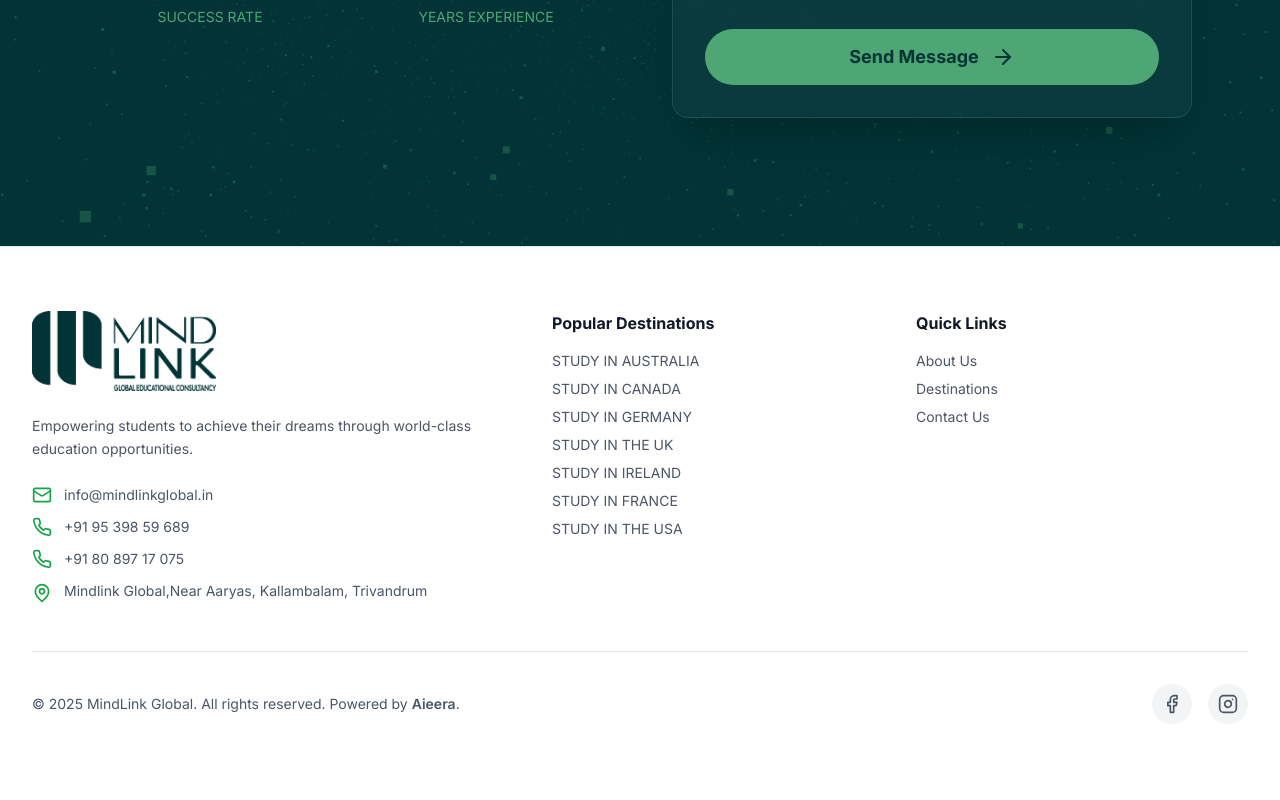
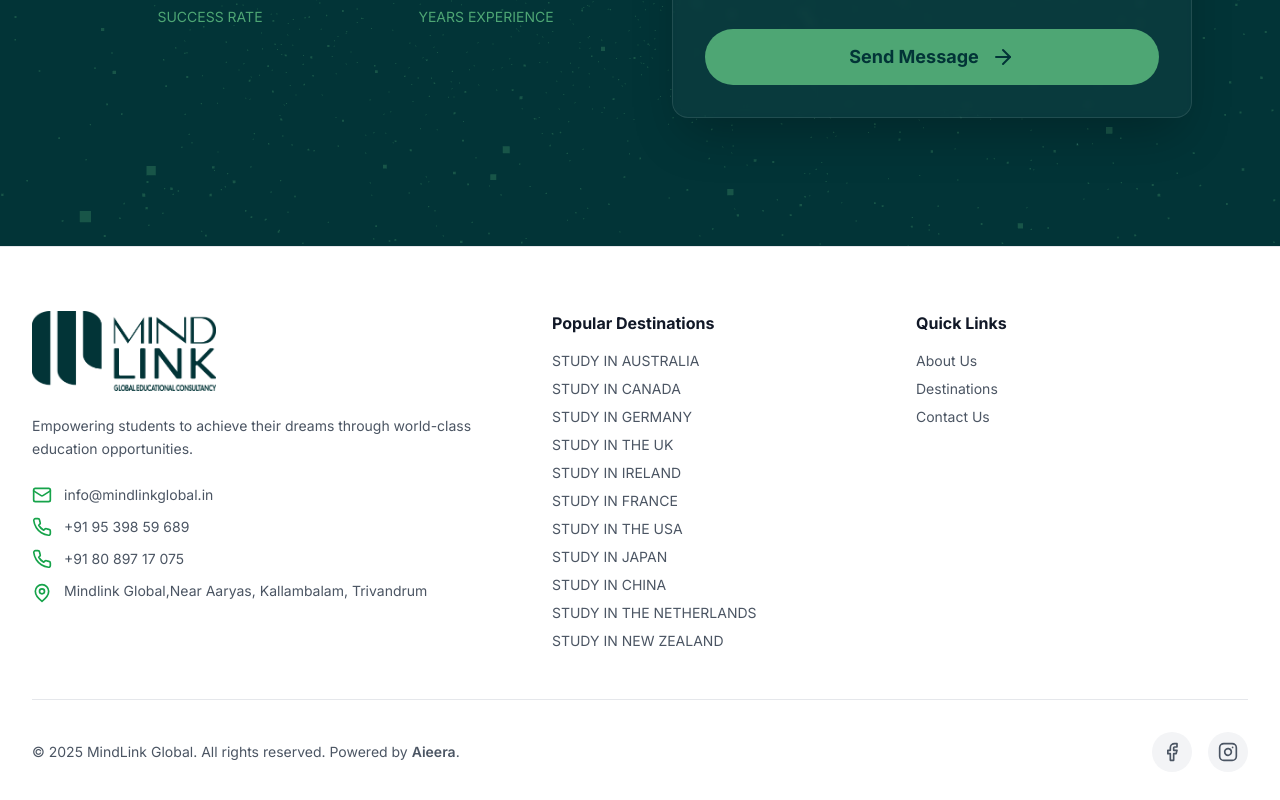
Before and after one commit to Sulthanzuza/MINDLINK, a React (Vite) app: page /contact in a window 1280 px wide. Shown: the part 1542-2342 px from the top of the page. Built offline with nearby package versions, Linux system fonts and the light colour scheme.

Commit message:
updated destinations

```diff
--- a/src/components/Contact.tsx
+++ b/src/components/Contact.tsx
@@ -137,7 +137,7 @@ const ContactPage: FC = () => {
           </AnimatedItem>
           <AnimatedItem inView={inView} delay="200ms">
             <p className="text-base sm:text-lg lg:text-xl text-gray-300 max-w-3xl mx-auto leading-relaxed">
-              Have a question or ready to begin? Fill out the form below, and our team will contact you shortly.
+             Have questions or ready to take the first step? Fill out the form below, and our team will reach out shortly.
             </p>
           </AnimatedItem>
         </div>
@@ -147,7 +147,7 @@ const ContactPage: FC = () => {
             <div className="space-y-6">
               <h3 className="text-2xl sm:text-3xl font-bold text-white">Book a <span className="text-[#4ea674]">Free Consultation</span></h3>
               <p className="text-gray-300 text-base sm:text-lg">
-                Let's discuss your future. Our initial consultation is always free and without obligation.
+               Let’s talk about your future. Our first consultation is completely free—with no obligations.
               </p>
               <div className="space-y-4 text-base sm:text-lg">
                 <a href="tel:+91 80 897 17 075" className="flex items-center gap-4 hover:text-[#4ea674] transition-colors group">
--- a/src/components/Destinations.tsx
+++ b/src/components/Destinations.tsx
@@ -97,7 +97,7 @@ const StudyAbroadSection: React.FC = () => {
         Popular Study Abroad <span className="text-green-600">Destinations</span>
       </h2>
       <p className="max-w-3xl mx-auto mb-10 text-lg text-gray-700">
-      Discover top countries and universities tailored to your goals with expert guidance every step of the way.
+    Discover top countries and universities tailored to your goals with expert guidance every step of the way.
       </p>
 
       <div
--- a/src/components/Hero.tsx
+++ b/src/components/Hero.tsx
@@ -81,8 +81,7 @@ const Hero = () => {
                 <span className="text-transparent bg-clip-text bg-gradient-to-r from-green-500 to-teal-600">Future.</span>
               </h1>
               <p className="text-base sm:text-lg text-gray-600 mb-8 max-w-xl mx-auto lg:mx-0">
-            Turn your dreams into reality with expert, personalized guidance for studying at the world’s leading universities. </p>
-            </div>
+           Turn your dreams into reality with expert, personalized guidance for studying at the world’s leading universities.</p>  </div>
 
             <div className={`transition-all duration-700 ease-out delay-200 ${inView ? 'opacity-100 translate-y-0' : 'opacity-0 translate-y-5'} flex flex-col sm:flex-row gap-4 justify-center lg:justify-start`}>
               <button className="px-8 py-3 bg-green-600 text-white font-semibold rounded-full shadow-lg hover:bg-green-700 transition-all duration-300 transform hover:scale-105 flex items-center justify-center gap-2">
--- a/src/components/Timeline.tsx
+++ b/src/components/Timeline.tsx
@@ -103,7 +103,7 @@ const Timeline: React.FC = () => {
 
             <div className="overflow-hidden">
               <p className={`text-sm sm:text-base lg:text-lg text-slate-600 leading-relaxed transition-opacity duration-700 ease-out delay-500 ${isInView ? 'opacity-100' : 'opacity-0'}`}>
-                Let our expert advisors guide you in discovering the best countries and universities tailored to your goals. We take the time to understand your academic profile, financial plans, and career ambitions ensuring a perfect fit and a seamless path to your study abroad dream.
+              Let our expert advisors guide you in discovering the best countries and universities tailored to your goals. We take the time to understand your academic profile, financial plans, and career ambitions ensuring a perfect fit and a seamless path to your study abroad dream.
               </p>
             </div>
           </div>
--- a/src/data/destinations.ts
+++ b/src/data/destinations.ts
@@ -17,11 +17,92 @@ import uk from '/cANADA.webp';
 import usa from '/cANADA.webp';
 
 export const destinations: Destination[] = [
-  { id: 'australia', name: 'STUDY IN AUSTRALIA', image: australia, hoverText: 'Discover world-class education and vibrant cities in Australia. Explore diverse landscapes and a welcoming culture.', link: '#' },
-  { id: 'canada', name: 'STUDY IN CANADA', image: canada, hoverText: 'Unlock endless opportunities in Canada with its top-ranked universities and diverse job market.', link: '#' },
-  { id: 'germany', name: 'STUDY IN GERMANY', image: germany, hoverText: 'Germany is officially called the Federal Republic of Germany, located in central-western Europe.', link: '#' },
-  { id: 'uk', name: 'STUDY IN THE UK', image: uk, hoverText: 'Home to some of the world\'s oldest and most prestigious universities. Experience a rich history and diverse culture.', link: '#' },
-  { id: 'ireland', name: 'STUDY IN IRELAND', image: ireland, hoverText: 'Experience the charm of Ireland, a hub for innovation and technology, with a high-quality education system.', link: '#' },
-  { id: 'france', name: 'STUDY IN FRANCE', image: france, hoverText: 'Immerse yourself in French culture and world-renowned education. Study in the heart of Europe.', link: '#' },
-  { id: 'usa', name: 'STUDY IN THE USA', image: usa, hoverText: 'Explore a vast range of programs and institutions in the USA, a global leader in education and research.', link: '#' },
+  {
+    id: 'australia',
+    name: 'STUDY IN AUSTRALIA',
+    image: australia,
+    hoverText:
+      'Australia offers world class education, diverse course options, and a welcoming multicultural environment. International students benefit from post-study work visas, part-time job opportunities, high living standards, and strong graduate employability all in a safe, vibrant setting.',
+    link: '#',
+  },
+  {
+    id: 'canada',
+    name: 'STUDY IN CANADA',
+    image: canada,
+    hoverText:
+      'Canada is a top choice for international students, offering globally recognized education, affordable tuition, and a high quality of life. With post-study work opportunities, diverse programs, and a safe, inclusive environment, Canada sets the stage for academic and career success.',
+    link: '#',
+  },
+  {
+    id: 'germany',
+    name: 'STUDY IN GERMANY',
+    image: germany,
+    hoverText:
+      'Germany is officially called the Federal Republic of Germany, located in central-western Europe.',
+    link: '#',
+  },
+  {
+    id: 'uk',
+    name: 'STUDY IN THE UK',
+    image: uk,
+    hoverText:
+      'The UK is home to some of the world’s top universities, offering high-quality education, diverse courses, and global recognition. International students benefit from rich cultural experiences, post-study work options, and strong career prospects worldwide.',
+    link: '#',
+  },
+  {
+    id: 'ireland',
+    name: 'STUDY IN IRELAND',
+    image: ireland,
+    hoverText:
+      'Ireland offers globally recognized degrees, a vibrant English-speaking environment, and strong programs in technology, science, business, and healthcare. With post-study work opportunities and a welcoming culture, it’s an excellent destination for international students.',
+    link: '#',
+  },
+  {
+    id: 'france',
+    name: 'STUDY IN FRANCE',
+    image: france,
+    hoverText:
+      'France offers world-class education, especially in arts, fashion, business, and engineering. With affordable tuition, rich cultural experiences, and access to top-ranked institutions, it\'s an ideal destination for international students seeking both academic and personal growth.',
+    link: '#',
+  },
+  {
+    id: 'usa',
+    name: 'STUDY IN THE USA',
+    image: usa,
+    hoverText:
+      'The USA offers world-renowned universities, innovative programs, and unmatched research opportunities. With diverse campus life, flexible course options, and strong career pathways, it’s a top destination for international students seeking academic excellence and global exposure.',
+    link: '#',
+  },
+  {
+    id: 'japan',
+    name: 'STUDY IN JAPAN',
+    image: usa,
+    hoverText:
+      'Japan combines academic excellence with cutting-edge technology and rich cultural heritage. International students benefit from high-quality education, global research opportunities, affordable tuition, and a safe, innovative learning environment.',
+    link: '#',
+  },
+  {
+    id: 'china',
+    name: 'STUDY IN CHINA',
+    image: canada,
+    hoverText:
+      'China is a rising global education hub offering affordable tuition, modern campuses, and strong programs in medicine, engineering, business, and technology. International students enjoy cultural immersion, growing English-taught courses, and expanding career opportunities in Asia’s fastest-growing economy.',
+    link: '#',
+  },
+  {
+    id: 'netherlands',
+    name: 'STUDY IN THE NETHERLANDS',
+    image: canada,
+    hoverText:
+      'The Netherlands offers high-quality, English-taught programs in a globally recognized education system. With affordable tuition, multicultural campuses, and a strong focus on innovation and research, it’s an ideal choice for international students seeking a European education experience.',
+    link: '#',
+  },
+  {
+    id: 'newzealand',
+    name: 'STUDY IN NEW ZEALAND',
+    image: canada,
+    hoverText:
+      'New Zealand offers world-class education, a safe and welcoming environment, and stunning natural landscapes. With affordable tuition, post-study work opportunities, and globally recognized qualifications, it\'s an excellent choice for international students.',
+    link: '#',
+  },
 ];
```
Also changed, not shown: src/components/Services.tsx (+7 -7 lines), src/pages/About.tsx (+5 -5 lines).
